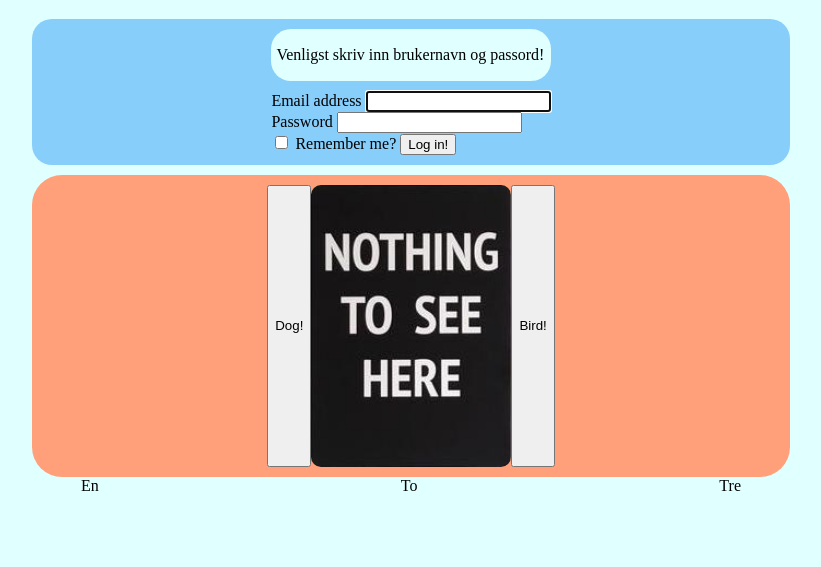
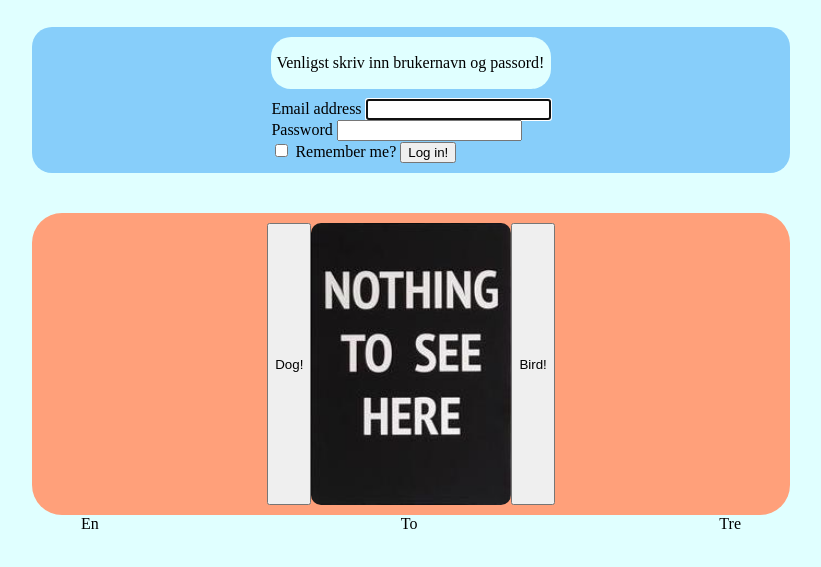
Before and after one commit to fstenersen/stenersen.tech, a plain HTML site: page index.html in a window 1280 px wide. Shown: the part 61-628 px from the top of the page, without its empty margins (229-1050 px from the left). Drawn offline with Linux system fonts and the light colour scheme.

Commit message:
Prettier

```diff
--- a/css/styles.css
+++ b/css/styles.css
@@ -19,7 +19,7 @@ img {
     background-color: lightskyblue;
     width: auto;
     padding: 10px 10px 10px 10px;
-    margin-top: 10px;
+    margin-top: 30px;
     margin-left: 20%;
     margin-right: 20%;
     border-radius: 20px;
@@ -41,7 +41,7 @@ img {
     background-color: lightsalmon;
     width: auto;
     padding: 10px 10px 10px 10px;
-    margin-top: 10px;
+    margin-top: 40px;
     margin-left: 20%;
     margin-right: 20%;
     border-radius: 30px;
```
